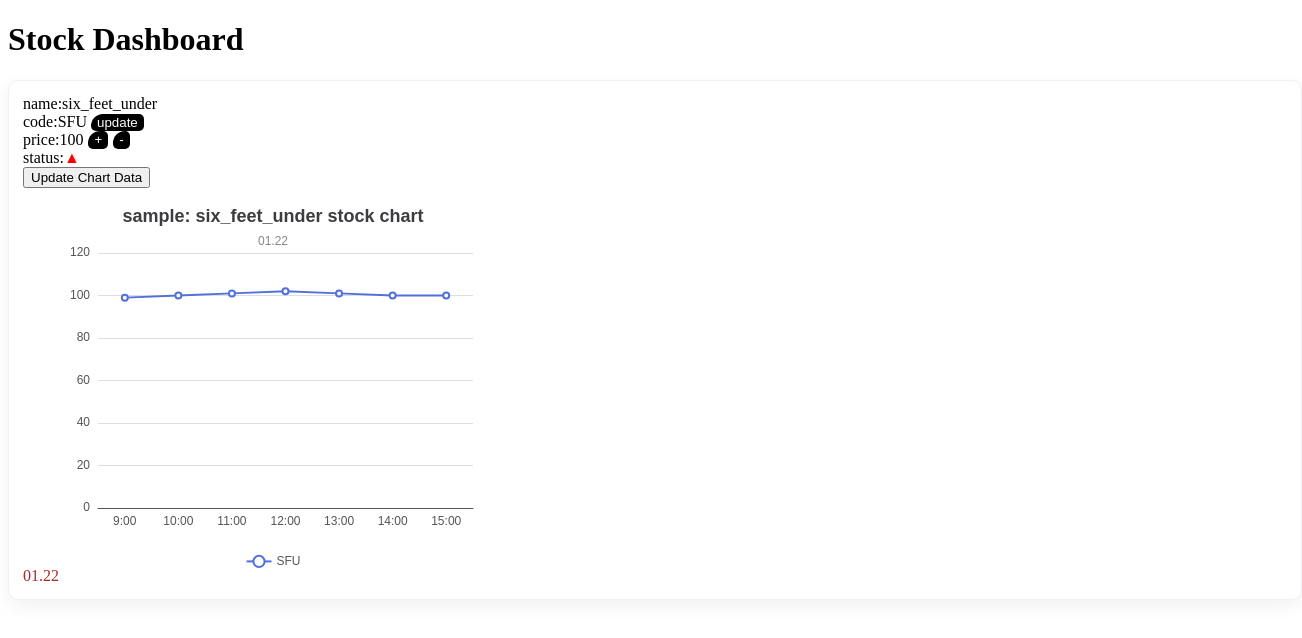
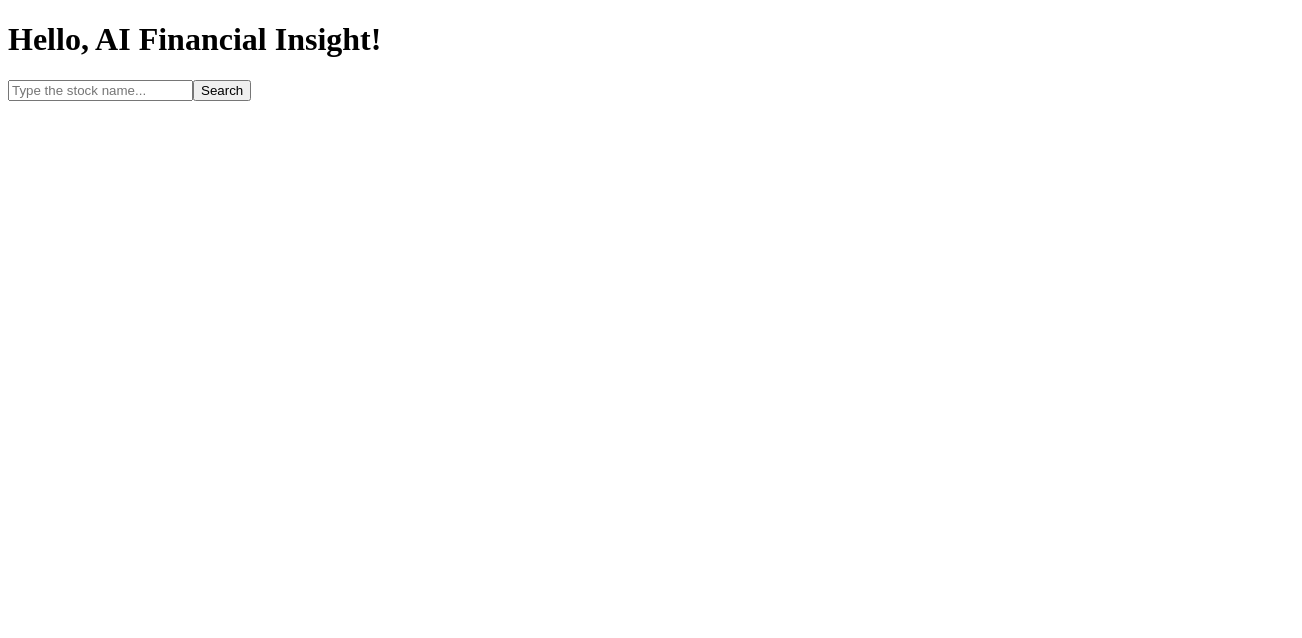
Before and after one commit to six-feet-under-0122/AI-Financial-Insight, a Vue app in the folder ai_front_end/: page / in a window 1280 px wide. Shown: the top 638 px of the page, 1302 px wide, since content can reach past the window. Built offline with nearby package versions, Linux system fonts and the light colour scheme.

Commit message:
refactor: update README and restructure frontend components

```diff
--- a/ai_front_end/src/App.vue
+++ b/ai_front_end/src/App.vue
@@ -1,21 +1,34 @@
 <script setup>
-import StockCard from './components/icons/StockCard.vue'
+import{ref}from 'vue';
+import axios from 'axios';
+const keywords = ref('');
+const result = ref('');
+const search_name = async()=>{
+    try{
+        const res = await axios.get("/api")
+        result.value = res.data.msg
+    }catch(error){
+        console.error("Error fetching data:", error);
+    }
+}
+//添加加载状态
+
 
 </script>
 <!-- props套props??heihei... -->
 <template>
-	<div class="app">
-		<header class="app-header">
-			<h1>Stock Dashboard</h1>
-		</header>
+<div>
+    <h1>Hello, AI Financial Insight!</h1>
+</div>
+<form @submit.prevent="search_name">
+    <input v-model="keywords" placeholder="Type the stock name..." />
+    <button type="submit">Search</button>
+</form>
 
-		<main class="cards">
-			<StockCard />
-		</main>
-	</div>
 </template>
 
 
 <style scoped>
 
+
 </style>
--- a/ai_front_end/src/components/icons/StockCard.vue
+++ /dev/null
@@ -1,128 +0,0 @@
-<script>
-import StockChart from './StockChart.vue';
-import axios from 'axios';
-export default {
-    name: 'StockCard',
-    data() {
-        return {
-            stockName: 'six_feet_under',
-            stockCode: 'SFU',
-            stockPrice: 100,
-            stockStatus: 'up', // 'up' | 'down' | 'flat'
-            some_methods: '01.22'
-        }
-    },
-    computed: {
-        // 用于 :class 绑定，返回对象（推荐）
-        //this指向当前组件实例（事件？）
-        priceClass() {
-            return {
-                up: this.stockStatus === 'up',
-                down: this.stockStatus === 'down',
-                flat: this.stockStatus === 'flat'
-            }
-        },
-        statusSymbol() {
-            if (this.stockStatus === 'up') return '▲'
-            if (this.stockStatus === 'down') return '▼'
-            return '—'
-        },
-
-    },
-    methods: {
-        toggleStatus() {
-            if (this.stockStatus === 'up') this.stockStatus = 'down'
-            else if (this.stockStatus === 'down') this.stockStatus = 'flat'
-            else this.stockStatus = 'up'
-        },
-        toggleup(){
-            console.log("up")
-            this.stockPrice+=1
-
-        },
-        toggledown(){
-            console.log("down")
-            this.stockPrice-=1
-
-        },
-        async update_code_name(){
-            try{
-            const response = await axios.get('http://localhost:5000/api/code_name')
-            this.stockCode=response.data.code_name
-            console.log("code_name:"+this.stockCode)
-            }
-            catch(error){
-                this.stockCode="error"+" "+error.message
-                console.log("error"+error.message)
-            }
-        }
-
-    },
-    components: {
-        StockChart
-    }
-}
-</script>
-
-
-
-
-
-<template>
-    <div class="stock-card" style="width:100%">
-        <header class="card-header">
-            <div class="title">name:{{ stockName }}</div>
-            <div class="code">
-                code:{{ stockCode }}
-                <button @click="update_code_name">update</button>
-            </div>
-            <div class="price">price:{{ stockPrice }}
-                <button @click="toggleup" >+</button>
-                <button @click="toggledown">-</button>
-            </div>
-
-            <div>status:<span :class="priceClass" @click="toggleStatus">{{ statusSymbol }}</span></div>
-            <StockChart :something="some_methods" :codeName="stockCode"/>
-        </header>
-    </div>
-</template>
-
-
-
-<style scoped>
-.stock-card{
-    width: 300px;
-    border-radius: 10px;
-    padding: 14px;
-    box-shadow: 0 6px 18px rgba(0,0,0,0.06);
-    background: #ffffff;
-    border: 1px solid #eef2f7;
-    display:flex;
-    flex-direction:row;
-    gap:12px;
-}
-button{
-    width:auto;
-    text-align: center;
-    background-color:black;
-    border:none;
-    border-radius: 12px 5px 5px;
-    color: white;
-}
-.price{
-    display:flex;
-    flex-direction:row;
-    gap:5px;/* 项目之间间距 */
-}
-.text{
-    color:rgba(125, 125, 125, 0.06)
-}
-
-.up{
-    color:red;
-}
-.down{
-    color:green;
-}
-
-</style>
--- a/ai_front_end/src/components/icons/StockChart.vue
+++ /dev/null
@@ -1,84 +0,0 @@
-<script>
-//局部使用vue-echarts？？
-import {ref}from 'vue'
-import {use}from 'echarts/core'
-import { CanvasRenderer } from 'echarts/renderers'
-import {LineChart } from 'echarts/charts'
-import {TitleComponent,TooltipComponent,GridComponent,LegendComponent} from 'echarts/components'
-use([CanvasRenderer,LineChart,TitleComponent,TooltipComponent,GridComponent,LegendComponent])
-export default {
-    name:'stockChart',
-    props:["something",'price','stockStatus','codeName'],
-    data(){
-        return {
-            //echarts的option
-            chartoption:{
-                title:{
-                    text:'sample: six_feet_under stock chart',
-                    subtext:this.something
-                },
-                tooltip:{
-                    trigger:'axis'
-
-                },
-                legend:{
-                    data:[this.codeName]
-
-                },
-                xAxis:{
-                    type:'category',
-                   data:['9:00','10:00','11:00','12:00','13:00','14:00','15:00']
-                 },
-                yAxis:{
-                    type:'value'
-                },
-                series:[{
-                    name:this.codeName,//与legend配对；
-                    type:'line',
-                    data:[99,100,101,102,101,100,100]
-                }]
-            }
-        }
-    },
-    methods:{
-        //更改图表数据
-        //array.from()方法用于从类似数组或可迭代对象创建一个新的数组实例。
-        updateChartData(){
-            const newData=Array.from({length:7},()=>Math.floor(Math.random()*10)+95);
-            this.chartoption.series[0].data=newData;
-        }
-    },
-    //子组件的props需要时刻更新
-    watch:{
-        something(newData){
-
-        }
-    },
-    mounted(){
-        console.log("StockChart mounted")
-        console.log(this.$refs.chart)
-    }
-}
-</script>
-
-
-
-<template>
-<div style="width:500px;height: 400px;">
-    <!-- 一定要有大小。。。。 -->
-    <div>
-        <button @click="updateChartData">Update Chart Data</button>
-    </div>
-    <v-chart :option="chartoption" ref="chart" :autoresize="true" class="stock_chart"></v-chart>
-
-</div>
-<div class="test">{{ something }}</div>
-</template>
-
-<style>
-.test {
-color:brown;
-}
-
-
-</style>
```
Also changed, not shown: 2 other files (tests, documents, lock files or other folders).
